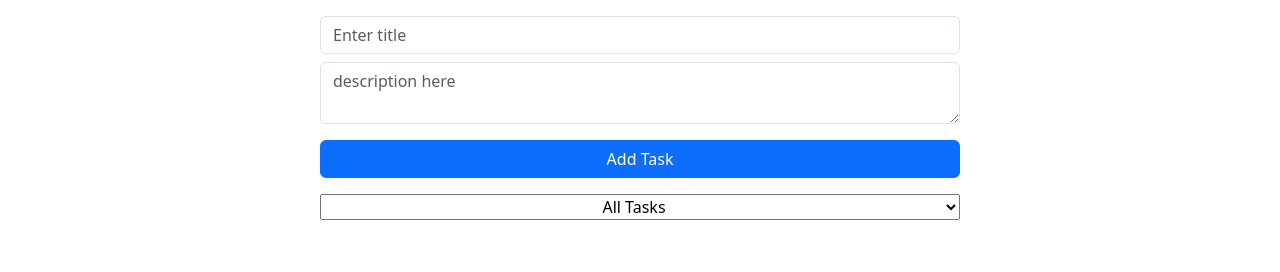
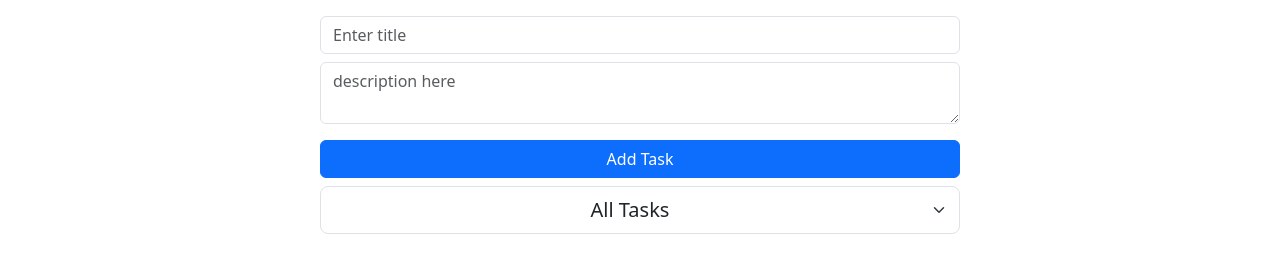
Before and after one commit to Saif-Alaa/CRUDS, a plain HTML site: page index.html in a window 1280 px wide. Shown: the part 78-350 px from the top of the page. Drawn offline with nearby package versions, Linux system fonts and the light colour scheme.

Commit message:
frist commit

```diff
--- a/index.html
+++ b/index.html
@@ -26,10 +26,11 @@
 </div>
 
 
-<select class=" text-center mx-auto d-flex justify-content-center mb-4 m-2 w-50" name="priority" id="filter">
-   <option value="all">All Tasks</option>
-   <option value="completed">Completed</option>
-   <option value="incomplete">Incompleted</option>
+<select class="form-select form-select-lg mb-3 m-auto w-50 text-center" aria-label=".form-select-lg example" id="filter">
+  <option value="all">All Tasks</option>
+  <option value="copleted">Completed</option>
+  <option value="incomplete">Incomplete</option>
+
 </select>
 
 
```
